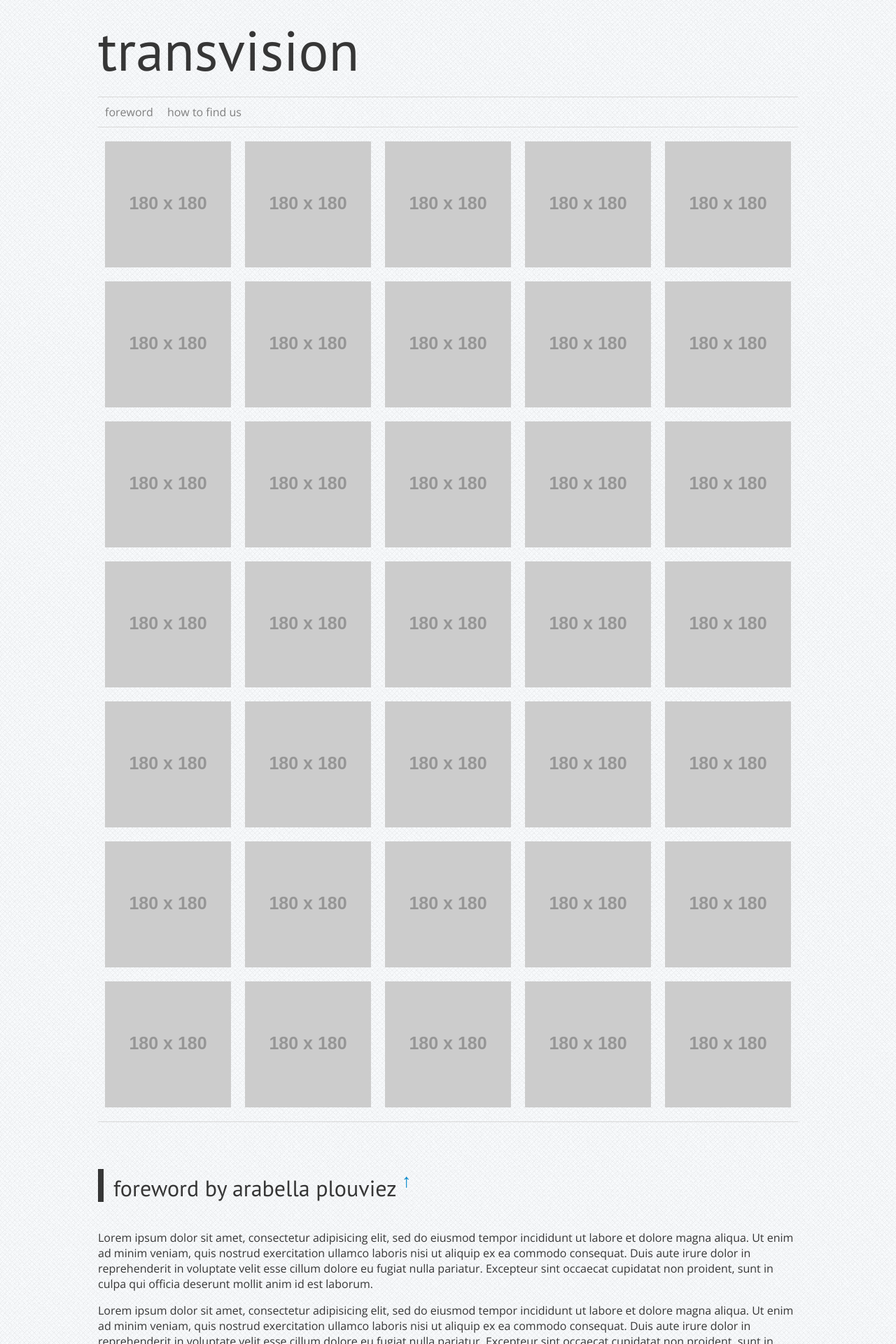
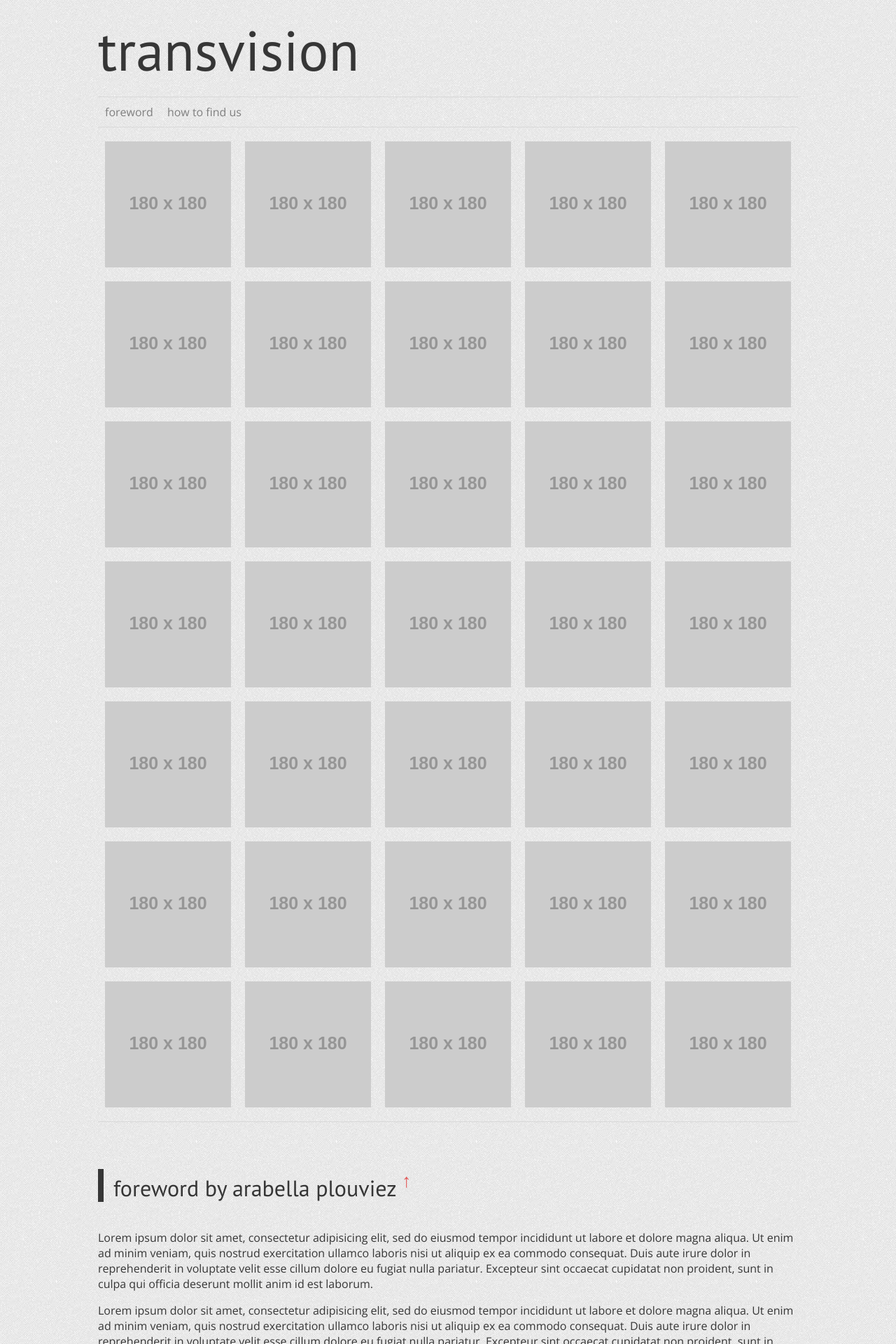
Before and after one commit to transvision/transvision.github.com, a Jekyll site: the page built from index.html, in a window 1280 px wide. Shown: the top 1920 px of the page at 70% size. Built offline with Jekyll 4.4.1, drawn with Linux system fonts in a browser that asks for light colours; nearby versions of some CDN libraries.

Commit message:
changed main background image and link colour

```diff
--- a/static/css/base.css
+++ b/static/css/base.css
@@ -17,12 +17,12 @@ body {
 }
 
 a {
-	color: #08c;
+	color: #e15757;
 	text-decoration: none;
 }
 
 a:hover {
-	color: #005580;
+	color: #c73131;
 }
 
 h1 {
```
Also changed, not shown: static/img/site/bg.png.
